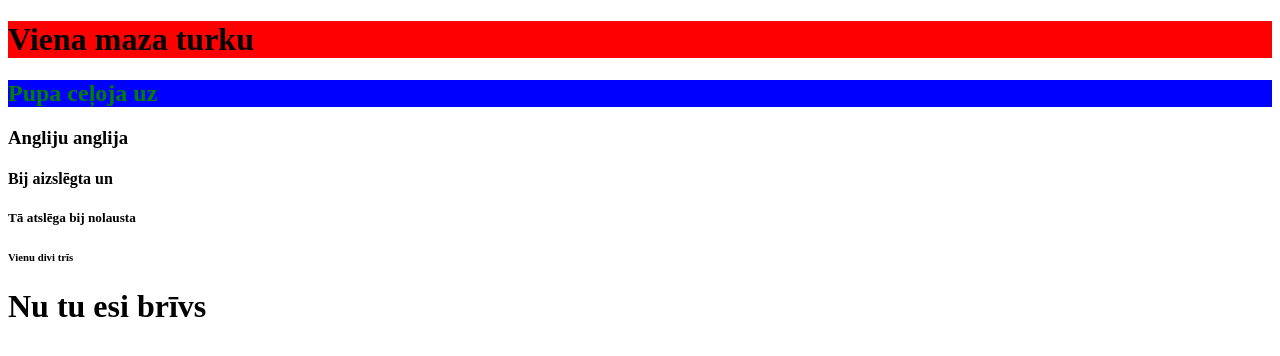
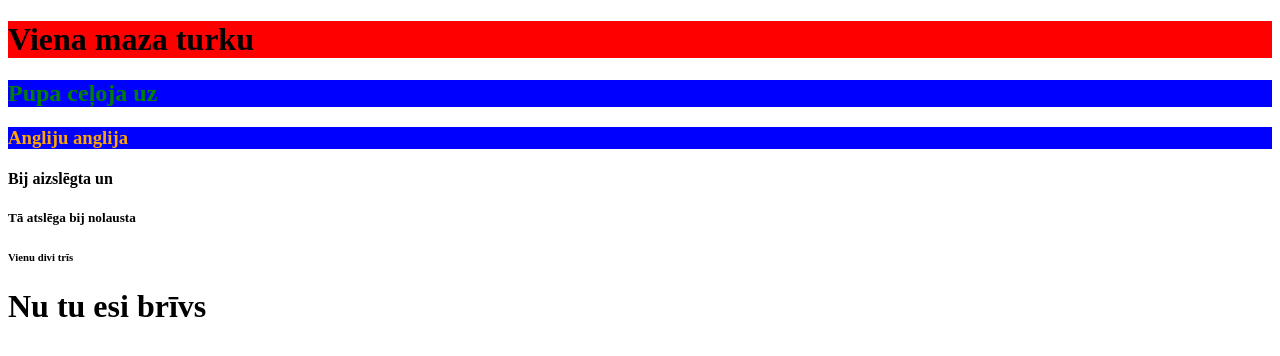
Before and after one commit to kitkats2312/webpage_4, a plain HTML site: page index.html in a window 1280 px wide. Drawn offline with Linux system fonts and the light colour scheme.

Commit message:
Update index.html

```diff
--- a/index.html
+++ b/index.html
@@ -11,7 +11,7 @@
 
 <h1 style="background-color:red;">Viena maza turku</h1>
 <h2 style="color:green;background-color:blue;">Pupa ceļoja uz</h2>
-<h3>Angliju anglija</h3>
+<h3 style="color:orange;background-color:blue;">Angliju anglija</h3>
 <h4>Bij aizslēgta un</h4>
 <h5>Tā atslēga bij nolausta</h5>
 <h6>Vienu divi trīs</h6>
```
